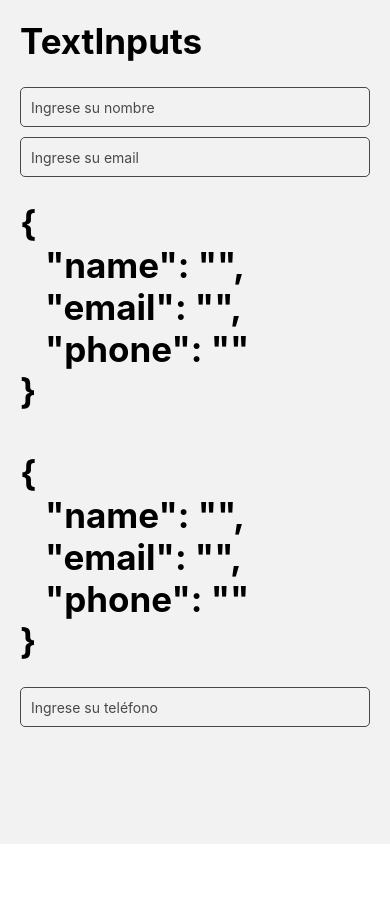
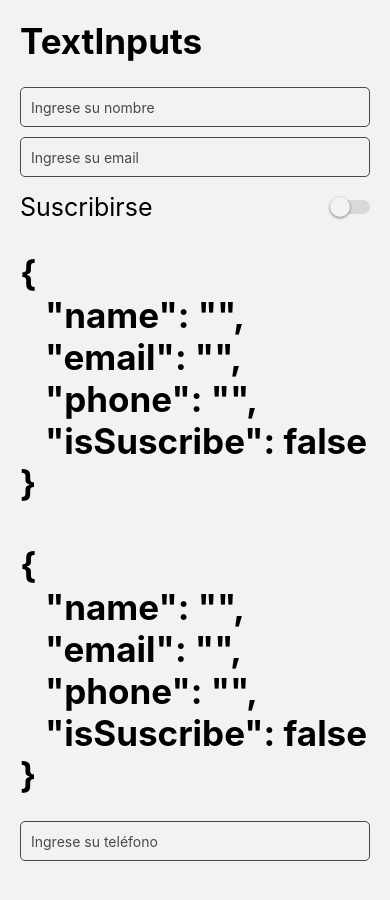
Before and after one commit to Majomon/06-ReactNativeComponents, a React Native app: screen /TextInputScreen in a window 390 px wide. Shown: the top 900 px of the page. Before the commit the page ends 844 px from the top, so only its background shows below. Built offline with nearby package versions, Linux system fonts and the light colour scheme.

Commit message:
useForm hook

```diff
--- /dev/null
+++ b/src/hooks/useForm.tsx
@@ -0,0 +1,18 @@
+import {useState} from 'react';
+
+export const useForm = <T extends Object>(initState: T) => {
+  const [state, setState] = useState(initState);
+
+  const onChange = <K extends Object>(value: K, field: keyof T) => {
+    setState({
+      ...state,
+      [field]: value,
+    });
+  };
+
+  return {
+    ...state,
+    form: state,
+    onChange,
+  };
+};
--- a/src/screens/TextInputScreen.tsx
+++ b/src/screens/TextInputScreen.tsx
@@ -1,26 +1,26 @@
-import React, {useState} from 'react';
+import React from 'react';
 import {
+  Keyboard,
   KeyboardAvoidingView,
   ScrollView,
   StyleSheet,
+  Text,
   TextInput,
+  TouchableWithoutFeedback,
   View,
-  TouchableWithoutFeedback,
-  Keyboard,
 } from 'react-native';
 import HeaderTitle from '../components/HeaderTitle';
+import {useForm} from '../hooks/useForm';
 import {styles} from '../theme/appTheme';
+import {CustomSwitch} from '../components/CustomSwitch';
 
 export const TextInputScreen = () => {
-  const [form, setForm] = useState({
+  const {form, onChange, isSuscribe} = useForm({
     name: '',
     email: '',
     phone: '',
+    isSuscribe: false,
   });
-
-  const onChange = (value: string, field: string) => {
-    setForm({...form, [field]: value});
-  };
 
   return (
     <KeyboardAvoidingView>
@@ -46,6 +46,13 @@
               onChangeText={value => onChange(value, 'email')}
               keyboardType="email-address"
             />
+            <View style={stylesScreen.switchRow}>
+              <Text style={stylesScreen.infoSwitch}>Suscribirse</Text>
+              <CustomSwitch
+                isOn={isSuscribe}
+                onChange={value => onChange(value, 'isSuscribe')}
+              />
+            </View>
             <HeaderTitle title={JSON.stringify(form, null, 3)} />
             <HeaderTitle title={JSON.stringify(form, null, 3)} />
 
@@ -56,7 +63,7 @@
               onChangeText={value => onChange(value, 'phone')}
               keyboardType="phone-pad"
             />
-          <View style={{height: 100}} />
+            <View style={{height: 100}} />
           </View>
         </TouchableWithoutFeedback>
       </ScrollView>
@@ -75,4 +82,14 @@
     padding: 10,
     marginVertical: 5,
   },
+  switchRow: {
+    flexDirection: 'row',
+    justifyContent: 'space-between',
+    alignItems: 'center',
+    marginVertical: 10,
+  },
+  infoSwitch: {
+    color: 'black',
+    fontSize: 25,
+  },
 });
```
